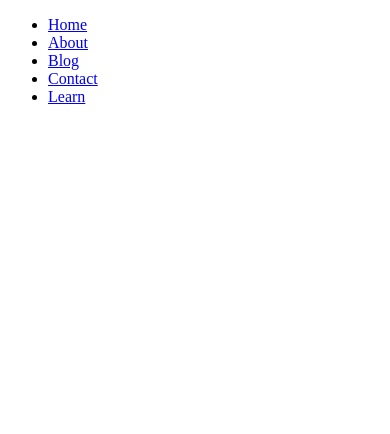
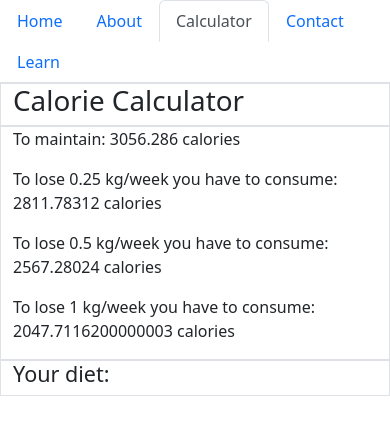
Before and after one commit to Bh00fie/Weight-Tracker, a React (Create React App) app: page /calculator in a window 390 px wide. Shown: the top 434 px of the page. Built offline with nearby package versions, Linux system fonts and the light colour scheme.

Commit message:
added basic calculation and change name in navbar

```diff
--- a/package.json
+++ b/package.json
@@ -6,7 +6,9 @@
     "@testing-library/jest-dom": "^5.16.5",
     "@testing-library/react": "^13.4.0",
     "@testing-library/user-event": "^13.5.0",
+    "bootstrap": "^5.2.3",
     "react": "^18.2.0",
+    "react-bootstrap": "^2.7.2",
     "react-dom": "^18.2.0",
     "react-router-dom": "^6.9.0",
     "react-scripts": "5.0.1",
--- a/src/App.js
+++ b/src/App.js
@@ -3,8 +3,9 @@ import { BrowserRouter as Router, Route, Routes } from 'react-router-dom';
 import NavTabs from './components/NavTabs';
 import Home from './components/pages/Home';
 import About from './components/pages/About';
-import Blog from './components/pages/Blog';
+import Calculator from './components/pages/Calculator';
 import Contact from './components/pages/Contact';
+
 
 function App() {
   return (
@@ -17,7 +18,7 @@ function App() {
           {/* Define a default route that will render the Home component */}
           <Route path="/" element={<Home />} />
           <Route path="about" element={<About />} />
-          <Route path="blog" element={<Blog />} />
+          <Route path="calculator" element={<Calculator />} />
           {/* Define a route that will have descendant routes */}
           <Route path="contact/*" element={<Contact />} />
         </Routes>
--- a/src/components/NavTabs.js
+++ b/src/components/NavTabs.js
@@ -27,12 +27,12 @@ function NavTabs() {
       </li>
       <li className="nav-item">
         <NavLink
-          to="blog"
+          to="calculator"
           className={({ isActive }) =>
             isActive ? 'nav-link active' : 'nav-link'
           }
         >
-          Blog
+          Calculator
         </NavLink>
       </li>
       <li className="nav-item">
--- a/src/components/pages/Blog.js
+++ /dev/null
@@ -1,23 +0,0 @@
-import React from "react";
-
-function Blog() {
-  return (
-    <div>
-      <h1>Blog Page</h1>
-      <p>
-        Donec a volutpat quam. Curabitur nec varius justo, sed rutrum ligula. Curabitur pellentesque
-        turpis sit amet eros iaculis, a mollis arcu dictum. Ut vel ante eget massa ornare placerat.
-        Etiam nisl orci, finibus sodales volutpat et, hendrerit ut dolor. Suspendisse porta dictum
-        nunc, sed pretium risus rutrum eget. Nam consequat, ligula in faucibus vestibulum, nisi
-        justo laoreet risus, luctus luctus mi lacus sit amet libero. Class aptent taciti sociosqu ad
-        litora torquent per conubia nostra, per inceptos himenaeos. Mauris pretium condimentum
-        tellus eget lobortis. Interdum et malesuada fames ac ante ipsum primis in faucibus. Donec
-        placerat accumsan mi, ut congue neque placerat eu. Donec nec ipsum in velit pellentesque
-        vehicula sit amet at augue. Maecenas aliquam bibendum congue. Pellentesque semper, lectus
-        non ullamcorper iaculis, est ligula suscipit velit, sed bibendum turpis dui in sapien.
-      </p>
-    </div>
-  );
-}
-
-export default Blog;
--- /dev/null
+++ b/src/components/pages/Calculator.js
@@ -0,0 +1,67 @@
+import React from "react";
+
+function Calculator() {
+
+  const weight=80;
+  const height=180;
+  const age=32;
+  const gender="male";
+  const exercise="high-exercise"
+  let bmr=0;
+  let weightloss=0;
+  let mildloss=0;
+  let loss=0;
+  let extremeloss=0;
+  // bmr calculation
+  if(gender==="male"){
+    bmr=(9.99*weight)+(6.25*height)-(4.92*age)+5;
+  }else if(gender==="female"){
+    bmr=(9.99*weight)+(6.25*height)-(4.92*age)-161;
+  }
+  //weight loss calculator
+  if(exercise==="no-exercise"){
+    weightloss=bmr*1.2;
+    mildloss=weightloss*0.88;
+    loss=weightloss*0.76;
+    extremeloss=weightloss*0.53;
+  }else if(exercise==="light-exercise"){
+    weightloss=bmr*1.375;
+    mildloss=weightloss*0.9;
+    loss=weightloss*0.79;
+    extremeloss=weightloss*0.59;
+  }else if(exercise==="moderate-exercise"){
+    weightloss=bmr*1.55;
+    mildloss=weightloss*0.9;
+    loss=weightloss*0.81;
+    extremeloss=weightloss*0.61;
+  }else if(exercise==="high-exercise"){
+    weightloss=bmr*1.725;
+    mildloss=weightloss*0.92;
+    loss=weightloss*0.84;
+    extremeloss=weightloss*0.67;
+  }
+
+
+
+
+  return (
+    <div class="container">
+  <div class="row">
+    <div class="col-sm-12 border">
+      <h1>Calorie Calculator</h1>
+    </div>
+    <div class="col-sm-12 border">
+    <p> To maintain: {weightloss} calories </p>
+    <p> To lose 0.25 kg/week you have to consume: {mildloss} calories</p>
+    <p>To lose 0.5 kg/week you have to consume: {loss} calories</p>
+    <p> To lose 1 kg/week you have to consume: {extremeloss} calories</p>
+    </div>
+    <div class="col-sm-12 border">
+      <h4>Your diet:</h4>
+    </div>
+  </div>
+</div>
+  );
+}
+
+export default Calculator;
--- a/src/index.js
+++ b/src/index.js
@@ -1,6 +1,6 @@
 import React from 'react';
 import ReactDOM from 'react-dom';
 import App from './App';
-// import 'bootstrap/dist/css/bootstrap.min.css';
+import 'bootstrap/dist/css/bootstrap.min.css';
 
 ReactDOM.render(<App />, document.getElementById('root'));
```
Also changed, not shown: 1 other file (tests, documents, lock files or other folders).
